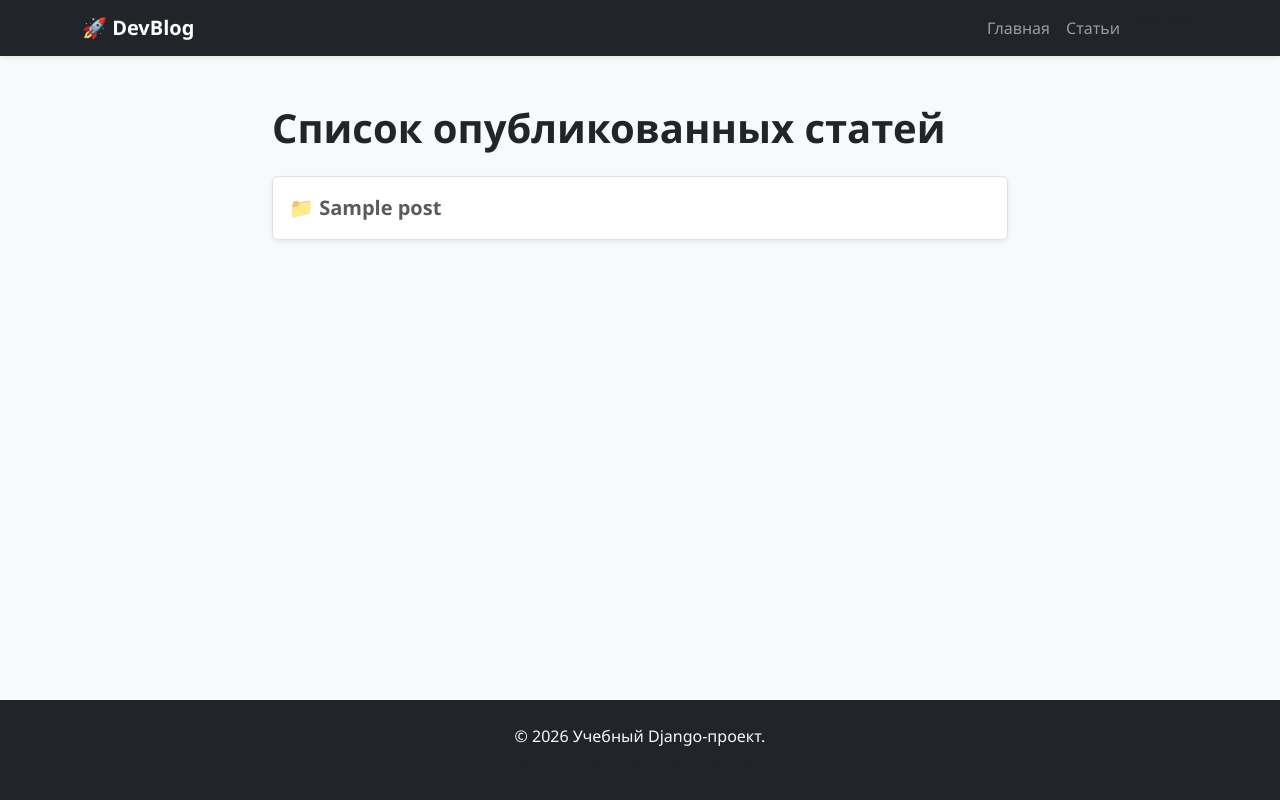
After one commit to annasuravenkova/django_project, a Django app: template templates/blog/posts_list.html in a window 1280 px wide. The commit adds this page. Run offline with Django 5.2, Linux system fonts and the light colour scheme; the template is opened without the code that fills it: values that come from a table or form of the project are taken from there, others are empty; tables that the repository leaves empty hold one stand-in row (values such as "Sample post"); parts of the project's set-up code (start-up, migrations or seed data) failed here and were passed over.

Commit message:
feat: migrated posts list to templates and configured local static bootstrap

```diff
--- /dev/null
+++ b/static/CSS/style.css
@@ -0,0 +1,11 @@
+ body {
+         font-family: 'Segoe UI', Tahoma, Geneva, Verdana, sans-serif;
+     }
+     .card {
+         transition: transform 0.2s ease-in-out, box-shadow 0.2s ease-in-out;
+     }
+     .card:hover {
+         transform: translateY(-5px);
+         box-shadow: 0 .5rem 1rem rgba(0,0,0,.15)!important;
+     linear-gradient(green, blue)
+     }
--- a/templates/base.html
+++ b/templates/base.html
@@ -9,7 +9,8 @@
     <title>{% block title %}Мой блог{% endblock %}</title>
     <link href="{% static 'css/bootstrap.min.css' %}" rel="stylesheet">
     <script src="{% static 'js/bootstrap.bundle.min.js' %}"></script>
-          integrity="sha384-sRIl4kxILFvY47J16cr9ZwB07vP4J8+LH7qKQnuqkuIAvNWLzeN8tE5YBujZqJLB" crossorigin="anonymous">
+    <link rel="stylesheet" href="{% static 'css/style.css' %}">
+    <link href="{% static 'css/style.css' %}" rel="stylesheet">
 </head>
 <body class="d-flex flex-column min-vh-100 bg-light">
 
--- /dev/null
+++ b/templates/blog/posts_list.html
@@ -0,0 +1,23 @@
+{% extends "base.html" %}
+
+{% block title %}Категории публикаций — {{ block.super }}{% endblock %}
+
+{% block content %}
+<div class="row justify-content-center">
+    <div class="col-lg-8">
+        <h1 class="mb-4 fw-bold text-dark">Список опубликованных статей</h1>
+
+        <div class="list-group shadow-sm">
+            {% for post in posts %}
+                <a href="{% url 'blog:posts_list' %}" class="list-group-item list-group-item-action d-flex justify-content-between align-items-center p-3 fs-5">
+                    <div>
+                        📁 <strong>{{ post.title }}</strong>
+                    </div>
+                </a>
+            {% empty %}
+                <div class="alert alert-info mb-0">Опубликованных статей нет.</div>
+            {% endfor %}
+        </div>
+    </div>
+</div>
+{% endblock %}
```
Also changed, not shown: blog_app/views.py (+6 -4 lines).
